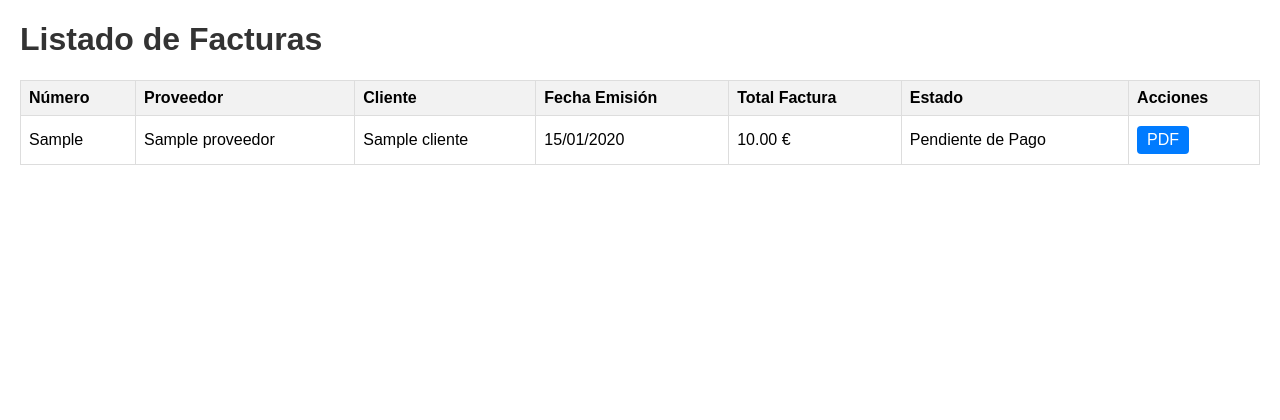
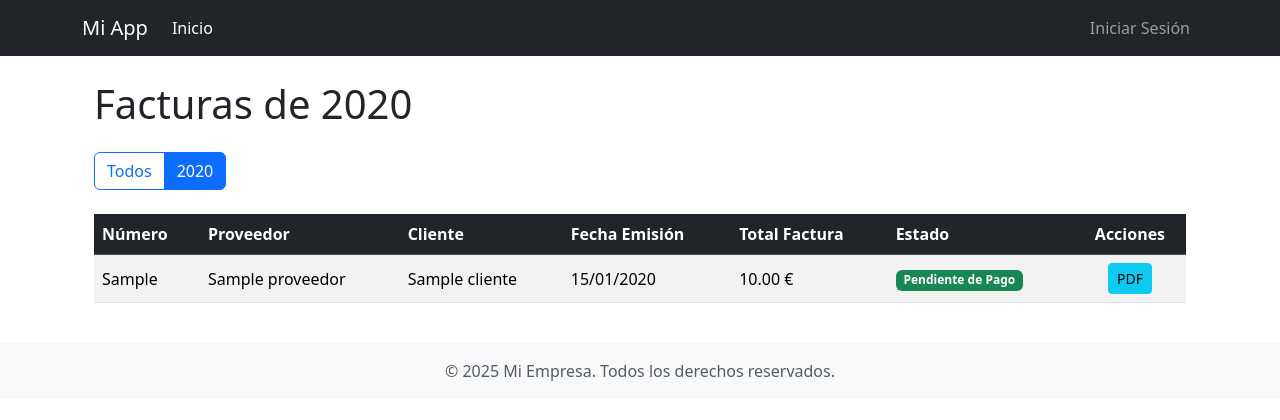
Before and after one commit to hek444/facturator, a Django app: template src/backoffice/templates/backoffice/factura_list.html in a window 1280 px wide. Shown: the top 420 px of the page. Run offline with Django 5.2, Linux system fonts and the light colour scheme; tables that the repository leaves empty hold one stand-in row (Sample ...); the template is opened without the code that fills it: values named after a table or form of the project are taken from there, most other values are stand-ins (such as "Sample title", 1, 10 or a date in 2020).

Commit message:
improve the web interface

```diff
--- a/src/backoffice/templates/backoffice/factura_list.html
+++ b/src/backoffice/templates/backoffice/factura_list.html
@@ -1,74 +1,40 @@
-<!DOCTYPE html>
-<html>
-<head>
-    <title>Listado de Facturas</title>
-    <meta charset="utf-8">
-    <style>
-        /* CSS básico para el listado, puedes mejorarlo con tu framework CSS (ej. Bootstrap) */
-        body {
-            font-family: Arial, sans-serif;
-            margin: 20px;
-        }
-        h1 {
-            color: #333;
-        }
-        table {
-            width: 100%;
-            border-collapse: collapse;
-            margin-top: 20px;
-        }
-        th, td {
-            border: 1px solid #ddd;
-            padding: 8px;
-            text-align: left;
-        }
-        th {
-            background-color: #f2f2f2;
-        }
-        tr:nth-child(even) {
-            background-color: #f9f9f9;
-        }
-        .btn {
-            display: inline-block;
-            padding: 5px 10px;
-            margin: 2px 0;
-            background-color: #007bff;
-            color: white;
-            text-decoration: none;
-            border-radius: 4px;
-        }
-        .btn-success { background-color: #28a745; }
-        .btn-danger { background-color: #dc3545; }
-        .pagination {
-            margin-top: 20px;
-        }
-        .pagination span {
-            padding: 5px 10px;
-            border: 1px solid #ddd;
-            margin-right: 5px;
-            text-decoration: none;
-            color: #007bff;
-        }
-        .pagination .current {
-            background-color: #007bff;
-            color: white;
-        }
-    </style>
-</head>
-<body>
-    <h1>Listado de Facturas</h1>
+{% extends "base.html" %}
+
+{% block content %}
+<div class="container">
+
+    <h1 class="my-4">
+        Facturas
+        {% if selected_year %}
+            de {{ selected_year }}
+        {% else %}
+            (Todos los años)
+        {% endif %}
+    </h1>
+
+    <div class="btn-group mb-4" role="group" aria-label="Filtro de años">
+        <a href="{% url 'backoffice:factura_list' %}" class="btn {% if not selected_year %}btn-primary{% else %}btn-outline-primary{% endif %}">
+            Todos
+        </a>
+        {% for year_date in available_years %}
+            <a href="{% url 'backoffice:factura_list_by_year' year=year_date.year %}" class="btn {% if selected_year == year_date.year %}btn-primary{% else %}btn-outline-primary{% endif %}">
+                {{ year_date.year }}
+            </a>
+        {% endfor %}
+    </div>
 
     {% if facturas %}
-    <table>
-        <thead>
+    <div class="table-responsive">
+        <table class="table table-striped table-hover align-middle">
+            <thead class="table-dark">
                 <tr>
-                <th>Número</th>
-                <th>Proveedor</th>
-                <th>Cliente</th>
-                <th>Fecha Emisión</th>
-                <th>Total Factura</th>
-                <th>Estado</th>
-                <th>Acciones</th>
+                    <th scope="col">Número</th>
+                    <th scope="col">Proveedor</th>
+                    <th scope="col">Cliente</th>
+                    <th scope="col">Fecha Emisión</th>
+                    <th scope="col">Total Factura</th>
+                    <th scope="col">Estado</th>
+                    <th scope="col" class="text-center">Acciones</th>
                 </tr>
             </thead>
             <tbody>
@@ -78,33 +44,46 @@
                     <td>{{ factura.proveedor.nombre }}</td>
                     <td>{{ factura.cliente.nombre }}</td>
                     <td>{{ factura.fecha_emision|date:"d/m/Y" }}</td>
-                <td>{{ factura.total_factura }} €</td>
-                <td>{{ factura.get_estado_display }}</td>
-                <td>
-                    <a href="{% url 'factura_pdf' factura.id %}" class="btn">PDF</a>
+                    <td>{{ factura.total_factura|floatformat:2 }} €</td>
+                    <td><span class="badge bg-success">{{ factura.get_estado_display }}</span></td>
+                    <td class="text-center">
+                        <a href="{% url 'backoffice:factura_pdf' factura.id %}" class="btn btn-info btn-sm">PDF</a>
                     </td>
                 </tr>
                 {% endfor %}
             </tbody>
         </table>
+    </div>
 
     {% if is_paginated %}
-    <div class="pagination">
-        {% if page_obj.has_previous %}
-            <a href="?page={{ page_obj.previous_page_number }}">Anterior</a>
+        <nav aria-label="Navegación de páginas">
+            <ul class="pagination justify-content-center">
+
+                <li class="page-item {% if not page_obj.has_previous %}disabled{% endif %}">
+                    <a class="page-link" href="{% if page_obj.has_previous %}?page={{ page_obj.previous_page_number }}{% else %}#{% endif %}" tabindex="-1" aria-disabled="true">Anterior</a>
+                </li>
+
+                {% for num in page_obj.paginator.page_range %}
+                    {% if page_obj.number == num %}
+                        <li class="page-item active" aria-current="page"><span class="page-link">{{ num }}</span></li>
+                    {% else %}
+                        <li class="page-item"><a class="page-link" href="?page={{ num }}">{{ num }}</a></li>
                     {% endif %}
-        <span class="current">
-            Página {{ page_obj.number }} de {{ page_obj.paginator.num_pages }}.
-        </span>
-        {% if page_obj.has_next %}
-            <a href="?page={{ page_obj.next_page_number }}">Siguiente</a>
+                {% endfor %}
+
+                <li class="page-item {% if not page_obj.has_next %}disabled{% endif %}">
+                    <a class="page-link" href="{% if page_obj.has_next %}?page={{ page_obj.next_page_number }}{% else %}#{% endif %}">Siguiente</a>
+                </li>
+
+            </ul>
+        </nav>
     {% endif %}
+
+    {% else %}
+    <div class="alert alert-warning mt-4" role="alert">
+      No hay facturas registradas para el año seleccionado.
     </div>
     {% endif %}
 
-    {% else %}
-    <p>No hay facturas registradas.</p>
-    {% endif %}
-
-</body>
-</html>
+</div>
+{% endblock %}
--- /dev/null
+++ b/src/backoffice/templates/base.html
@@ -0,0 +1,71 @@
+<!DOCTYPE html>
+<html lang="es">
+<head>
+    <meta charset="UTF-8">
+    <meta name="viewport" content="width=device-width, initial-scale=1.0">
+
+    <title>{% block title %}Mi Proyecto{% endblock title %}</title>
+
+    <link href="https://cdn.jsdelivr.net/npm/bootstrap@5.3.3/dist/css/bootstrap.min.css" rel="stylesheet" integrity="sha384-QWTKZyjpPEjISv5WaRU9OFeRpok6YctnYmDr5pNlyT2bRjXh0JMhjY6hW+ALEwIH" crossorigin="anonymous">
+
+    {% block extra_head %}{% endblock extra_head %}
+</head>
+<body>
+
+    <nav class="navbar navbar-expand-lg navbar-dark bg-dark">
+        <div class="container">
+            <a class="navbar-brand" href="#">Mi App</a>
+            <button class="navbar-toggler" type="button" data-bs-toggle="collapse" data-bs-target="#navbarNav" aria-controls="navbarNav" aria-expanded="false" aria-label="Toggle navigation">
+                <span class="navbar-toggler-icon"></span>
+            </button>
+            <div class="collapse navbar-collapse" id="navbarNav">
+                <ul class="navbar-nav me-auto mb-2 mb-lg-0">
+                    <li class="nav-item">
+                        <a class="nav-link active" aria-current="page" href="#">Inicio</a>
+                    </li>
+                </ul>
+
+                <ul class="navbar-nav ms-auto">
+                    {% if user.is_authenticated %}
+                        <li class="nav-item dropdown">
+                            <a class="nav-link dropdown-toggle" href="#" id="navbarDropdown" role="button" data-bs-toggle="dropdown" aria-expanded="false">
+                                Hola, {{ user.username }}
+                            </a>
+                            <ul class="dropdown-menu dropdown-menu-end" aria-labelledby="navbarDropdown">
+                                <li><a class="dropdown-item" href="#">Mi Perfil</a></li>
+                                <li><hr class="dropdown-divider"></li>
+                                <li class="nav-item">
+                                    <form action="{% url 'logout' %}" method="post" class="d-inline">
+                                        {% csrf_token %}
+                                        <button type="submit" class="btn btn-link nav-link text-black-50">Cerrar Sesión</button>
+                                    </form>
+                                </li>
+                            </ul>
+                        </li>
+                    {% else %}
+                        <li class="nav-item">
+                            <a class="nav-link" href="{% url 'login' %}">Iniciar Sesión</a>
+                        </li>
+                    {% endif %}
+                </ul>
+            </div>
+        </div>
+    </nav>
+
+    <main class="container my-4">
+        {% block content %}
+        {% endblock content %}
+    </main>
+
+    <footer class="footer mt-auto py-3 bg-light">
+        <div class="container text-center">
+            <span class="text-muted">© {% now "Y" %} Mi Empresa. Todos los derechos reservados.</span>
+        </div>
+    </footer>
+
+    <script src="https://cdn.jsdelivr.net/npm/bootstrap@5.3.3/dist/js/bootstrap.bundle.min.js" integrity="sha384-YvpcrYf0tY3lHB60NNkmXc5s9fDVZLESaAA55NDzOxhy9GkcIdslK1eN7N6jIeHz" crossorigin="anonymous"></script>
+
+    {% block extra_scripts %}{% endblock extra_scripts %}
+
+</body>
+</html>
--- a/src/backoffice/urls.py
+++ b/src/backoffice/urls.py
@@ -1,9 +1,13 @@
 # backoffice/urls.py
 
 from django.urls import path
-from .views import FacturaListView, generar_pdf_factura
+from .views import FacturaListView, generar_pdf_factura, login_redirect_view
+
+app_name = 'backoffice'
 
 urlpatterns = [
     path('facturas/', FacturaListView.as_view(), name='factura_list'),
+    path('facturas/<int:year>/', FacturaListView.as_view(), name='factura_list_by_year'),
     path('facturas/<int:factura_id>/pdf/', generar_pdf_factura, name='factura_pdf'),
+    path('redirect/', login_redirect_view, name='login_redirect_handler'),
 ]
--- a/src/core/admin.py
+++ b/src/core/admin.py
@@ -12,7 +12,7 @@ class LineaFacturaInline(admin.TabularInline): # O admin.StackedInline si prefie
 @admin.register(Factura)
 class FacturaAdmin(admin.ModelAdmin):
     inlines = [LineaFacturaInline]
-    list_display = ('numero_factura', 'proveedor', 'cliente', 'fecha_emision', 'total_factura', 'estado')
-    list_filter = ('estado', 'proveedor', 'cliente', 'fecha_emision')
+    list_display = ('numero_factura', 'proveedor', 'cliente', 'fecha_emision', 'total_factura', 'importe_iva', 'importe_irpf')
+    # list_filter = ('estado', 'proveedor', 'cliente', 'fecha_emision')
     search_fields = ('numero_factura', 'proveedor__nombre', 'cliente__nombre')
     date_hierarchy = 'fecha_emision'
--- a/src/facturador/settings.py
+++ b/src/facturador/settings.py
@@ -129,3 +129,7 @@ STATIC_URL = 'static/'
 # https://docs.djangoproject.com/en/5.2/ref/settings/#default-auto-field
 
 DEFAULT_AUTO_FIELD = 'django.db.models.BigAutoField'
+
+
+LOGIN_URL = '/admin/login'
+LOGIN_REDIRECT_URL = 'login_redirect_handler'
--- a/src/facturador/urls.py
+++ b/src/facturador/urls.py
@@ -2,8 +2,11 @@
 
 from django.contrib import admin
 from django.urls import path, include
+from django.contrib.auth.views import LogoutView
+
 
 urlpatterns = [
     path('admin/', admin.site.urls),
     path('backoffice/', include('backoffice.urls')),
+    path('logout/', LogoutView.as_view(), name='logout'),
 ]
```
Also changed, not shown: src/backoffice/templates/backoffice/factura_pdf.html (+9 -21 lines), src/backoffice/views.py (+37 -6 lines), src/core/models.py (+7 -18 lines). Lines whose indentation alone changed are shown as unchanged.
